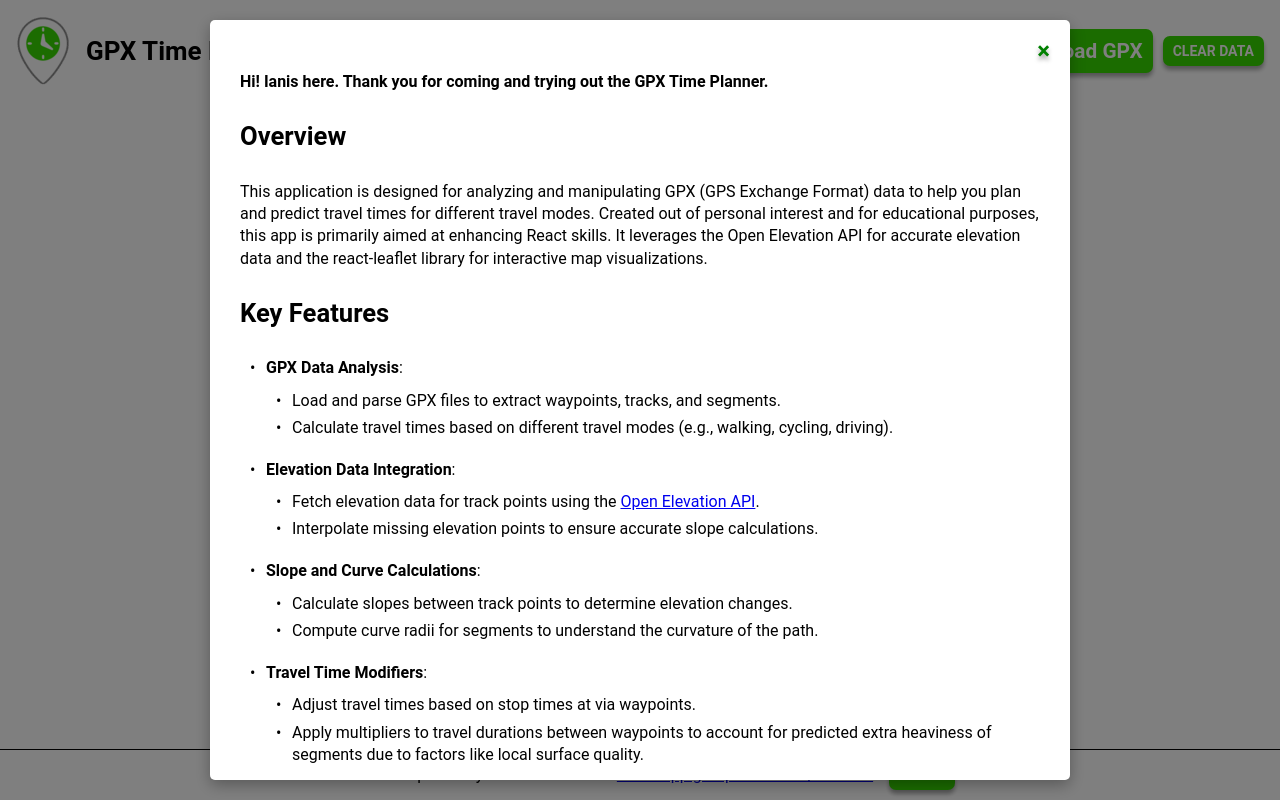
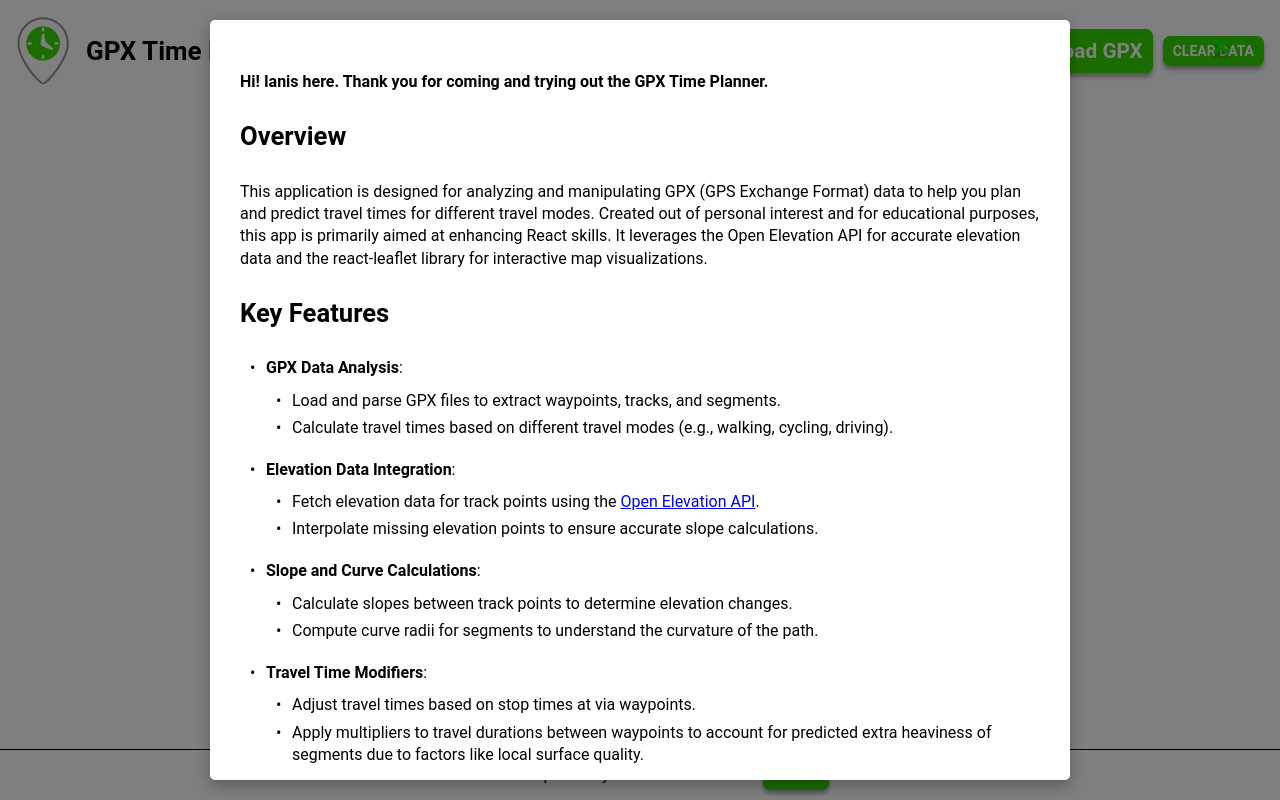
Before and after one commit to grinvaldsjanis/route-time-planner, a React (Create React App) app: page / in a window 1280 px wide. Both pictures are taken after a click on the button "ABOUT". Built offline with nearby package versions, Linux system fonts and the light colour scheme.

Commit message:
small close button fix

```diff
--- a/src/App.tsx
+++ b/src/App.tsx
@@ -81,13 +81,7 @@ function App() {
       </div>
       <footer className="footer">
         Under development by Janis Grinvalds.&emsp;
-        <a
-          href="https://chat.whatsapp.com/F7y1m1NBcEg0YiUwzV7S9R"
-          target="_blank"
-          rel="noopener noreferrer"
-        >
-          Whatsapp group for issues/features
-        </a>
+
         &emsp;
         <button onClick={toggleModal} className="about-button">
           About
--- a/src/components/Modal/Modal.css
+++ b/src/components/Modal/Modal.css
@@ -1,35 +1,3 @@
-
-.about-content {
-    line-height: 1.4;
-}
-
-.about-content ul {
-    list-style-type: none;
-    padding-left: 0;
-    margin: 10px;
-}
-
-.about-content li {
-    position: relative;
-    padding-left: 1em;
-    padding-bottom: 0.3em;
-    text-indent: -0em;
-    list-style-type: none;
-}
-
-.about-content li::before {
-    content: "•";
-    position: absolute;
-    left: 0;
-    top: 0;
-    line-height: 1.4;
-}
-
-.about-content strong {
-font-weight: 700;
-}
-
-
 .modal-overlay {
   position: fixed;
   top: 0;
@@ -55,16 +23,47 @@ font-weight: 700;
 }
 
 .modal-close {
-  position: absolute;
-  top: 10px;
-  right: 10px;
+  position: fixed;
+  top: 20px;
+  right: 40px;
   background: transparent;
   border: none;
-  font-size: 1.5rem;
+  font-size: 2rem;
   cursor: pointer;
   color: green;
+  z-index: 1000;
 }
 
 .modal-close:hover {
   color: greenyellow;
 }
+
+.about-content {
+  line-height: 1.4;
+}
+
+.about-content ul {
+  list-style-type: none;
+  padding-left: 0;
+  margin: 10px;
+}
+
+.about-content li {
+  position: relative;
+  padding-left: 1em;
+  padding-bottom: 0.3em;
+  text-indent: -0em;
+  list-style-type: none;
+}
+
+.about-content li::before {
+  content: "•";
+  position: absolute;
+  left: 0;
+  top: 0;
+  line-height: 1.4;
+}
+
+.about-content strong {
+  font-weight: 700;
+}
--- a/src/components/Modal/Modal.tsx
+++ b/src/components/Modal/Modal.tsx
@@ -34,10 +34,10 @@ const Modal: React.FC<ModalProps> = ({ show, onClose, children }) => {
 
   return (
     <div className="modal-overlay">
+      <button className="modal-close" onClick={onClose}>
+        &times;
+      </button>
       <div className="modal-content">
-        <button className="modal-close" onClick={onClose}>
-          &times;
-        </button>
         {children}
       </div>
     </div>
```
